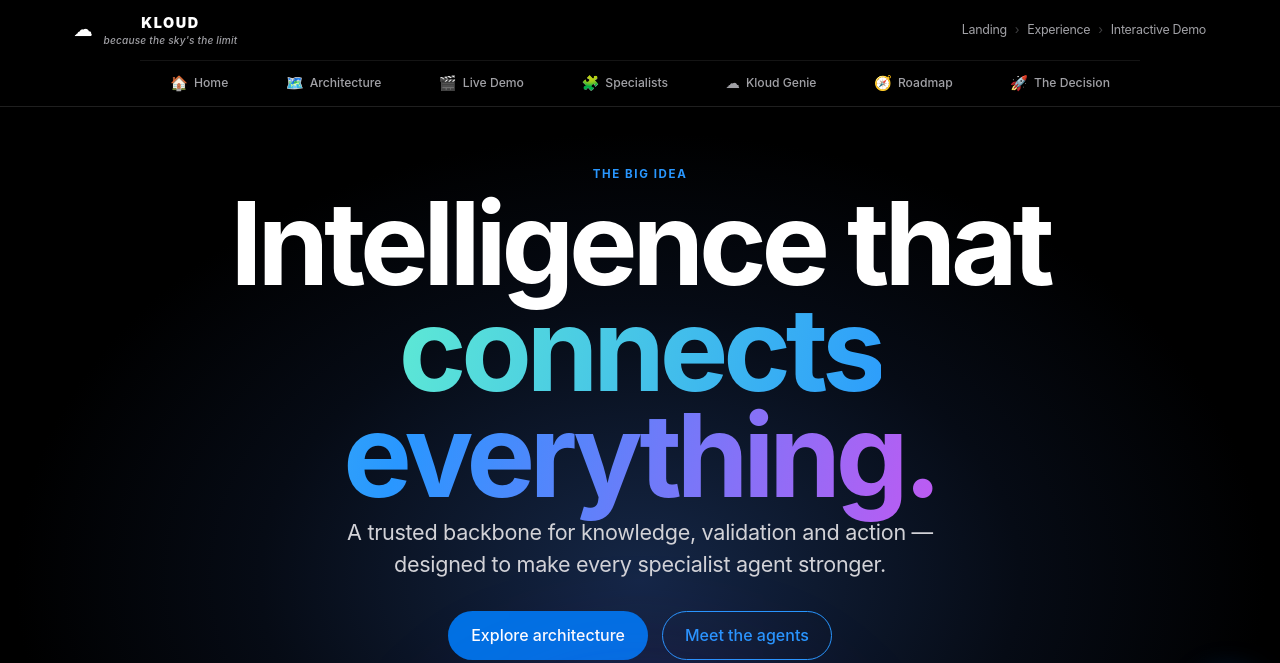
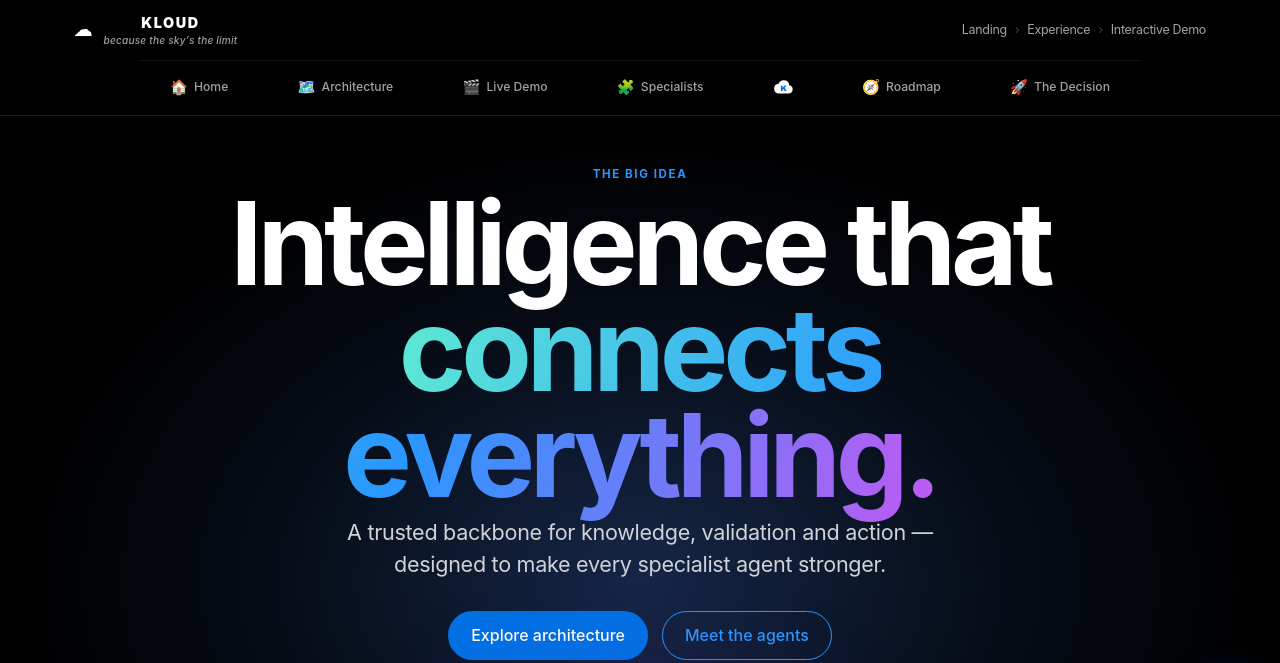
Before and after one commit to kspindler1/kspindle, a plain HTML site: page Kloud_Shark_Tank_Full_Experience.html in a window 1280 px wide. Shown: the top 663 px of the page. Drawn offline with Linux system fonts and the light colour scheme; a script that the page names is missing.

Commit message:
Add files via upload

```diff
--- a/Kloud_Shark_Tank_Full_Experience.html
+++ b/Kloud_Shark_Tank_Full_Experience.html
@@ -460,6 +460,9 @@ body{background:#000;color:var(--text);font-family:-apple-system,BlinkMacSystemF
 .navwrap{background:rgba(0,0,0,.72);border-bottom:1px solid rgba(255,255,255,.12);backdrop-filter:saturate(180%) blur(22px)}
 .navtop{max-width:1180px;margin:auto;padding:12px 24px}.brand{font-size:.9rem;letter-spacing:.11em}.brand .mark{filter:none;font-size:1.12rem}.brand small{font-size:.63rem;color:#a1a1a6}.navicons{gap:0;justify-content:space-between;max-width:1000px;margin:auto;padding:10px 24px 12px;border-top-color:rgba(255,255,255,.08)}
 .navicons button{flex-direction:row;gap:6px;font-size:.76rem;font-weight:500}.navicons .navicon-mark{width:auto;height:auto;border:0;background:transparent;font-size:.9rem}.navicons button.current .navicon-mark,.navicons button:hover .navicon-mark{background:transparent;border:0;box-shadow:none;transform:none}.navicons button.current{color:#2997ff}
+.navicons button.genie-icon-only{min-width:32px;min-height:32px;justify-content:center;padding:4px}
+.navicons .genie-icon-only .kloud-mark{width:22px;height:22px}
+.navicons button.genie-icon-only:focus-visible{outline:2px solid #2997ff;outline-offset:4px;border-radius:8px}
 .landing-hero-wrap{background:radial-gradient(ellipse 66% 50% at 50% 48%,#152747 0%,#060b15 45%,#000 74%)}
 .landing-hero-wrap:after{content:"";position:absolute;z-index:-1;width:min(62vw,670px);height:min(62vw,670px);border-radius:50%;left:50%;top:50%;transform:translate(-50%,-45%);background:radial-gradient(circle at 36% 30%,rgba(116,211,255,.9),rgba(41,151,255,.24) 34%,rgba(123,92,255,.2) 55%,transparent 70%);filter:blur(15px);opacity:.8}
 .landing-inner{max-width:950px}.eyebrow-pill{padding:0;border:0;background:transparent;color:#2997ff;font-size:.72rem;letter-spacing:.14em}.eyebrow-pill .dot{display:none}.landing-inner h1{font-size:clamp(3.4rem,9vw,7.5rem);line-height:.92;color:#fff;background:none;-webkit-background-clip:initial;background-clip:initial}.tagline{border:0;background:transparent;padding:0;color:#f5f5f7;font-size:1.45rem;font-style:normal;font-weight:600}.landing-inner p{font-size:clamp(1.08rem,1.8vw,1.35rem);color:#d2d2d7;max-width:640px}.primary,.secondary,.white-pill,.outline-pill{border-radius:980px;padding:12px 22px;font-weight:500}.primary{background:#0071e3;box-shadow:none}.primary:hover{background:#0077ed;box-shadow:none;transform:none}.secondary,.outline-pill{background:transparent;border-color:#2997ff;color:#2997ff}.secondary:hover,.outline-pill:hover{background:#2997ff;color:#fff}.white-pill{background:#fff;color:#000}.trust{margin-top:30px}.trust span{background:transparent;border:0;color:#a1a1a6;padding:4px 9px}.trust span+span:before{content:"·";padding-right:18px;color:#5c5c61}
@@ -505,7 +508,12 @@ section.block{padding:112px max(6vw,32px)}.head{max-width:1100px;margin:0 auto 3
     <button data-jump="archSection"><span class="navicon-mark">🗺️</span>Architecture</button>
     <button data-jump="flagship"><span class="navicon-mark">🎬</span>Live Demo</button>
     <button data-jump="agents"><span class="navicon-mark">🧩</span>Specialists</button>
-    <button data-open-genie><span class="navicon-mark">☁</span>Kloud Genie</button>
+    <button class="genie-icon-only" data-open-genie type="button" aria-label="Open Kloud Genie" title="Kloud Genie">
+      <svg class="kloud-mark" viewBox="0 0 48 48" aria-hidden="true">
+        <path fill="#fff" d="M14 38h22a9 9 0 0 0 1.6-17.86A12 12 0 0 0 14.4 17.1 10.5 10.5 0 0 0 14 38z"/>
+        <text x="25" y="33.5" text-anchor="middle" font-family="Arial Black,Arial,sans-serif" font-weight="900" font-size="17" fill="#0071e3">K</text>
+      </svg>
+    </button>
     <button data-jump="visionSection"><span class="navicon-mark">🧭</span>Roadmap</button>
     <button data-jump="decisionSection"><span class="navicon-mark">🚀</span>The Decision</button>
   </div>
--- a/sw.js
+++ b/sw.js
@@ -4,7 +4,7 @@
    http(s). It intentionally does NOT intercept cross-origin requests (such as the
    hosted Kloud Genie API). Registration silently no-ops on file:// (service workers
    require http/https), which is expected and not an error. */
-const CACHE_NAME = 'kloud-app-shell-v16';
+const CACHE_NAME = 'kloud-app-shell-v17';
 const APP_SHELL = [
   './Kloud_Shark_Tank_Full_Experience.html',
   './manifest.webmanifest',
```
